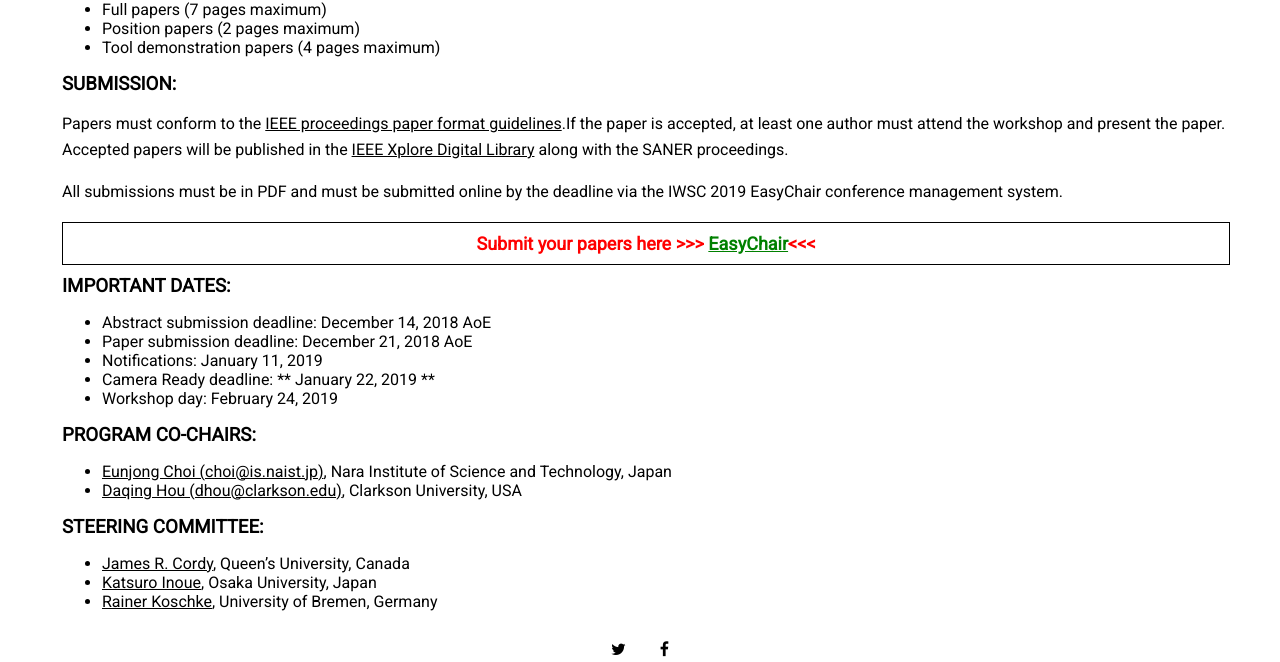
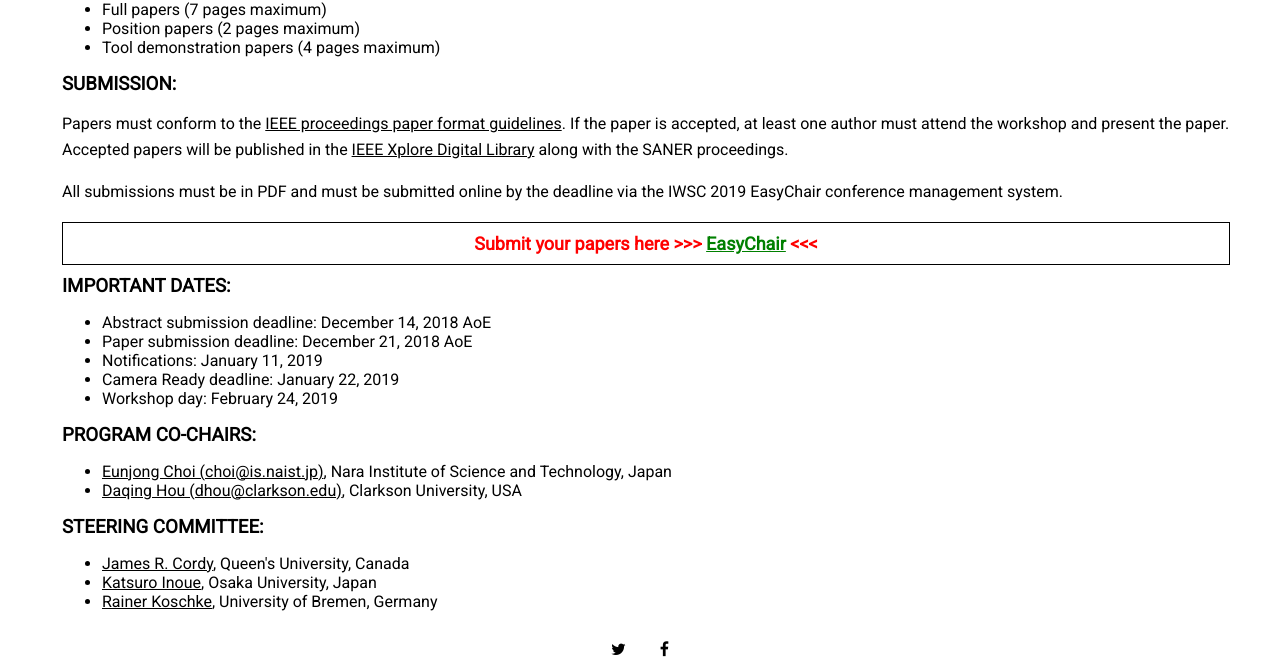
Before and after one commit to iwsc2019/iwsc2019.github.io, a Jekyll site: the page built from pages/call_for_papers.html, in a window 1280 px wide and 900 px high, scrolled down 834 px. Shown: the part 167-829 px from the top of the window. Built offline with Jekyll 4.4.1, drawn with Linux system fonts in a browser that asks for light colours; nearby versions of some CDN libraries; some of the changed lines change nothing that is shown.

Commit message:
Update call_for_papers.html

```diff
--- a/pages/call_for_papers.html
+++ b/pages/call_for_papers.html
@@ -62,8 +62,8 @@
 </ul>
 
 <h3>SUBMISSION:</h3>
-<p>Papers must conform to the <a href="https://www.ieee.org/conferences_events/conferences/publishing/templates.html" target="_blank">
-  IEEE proceedings paper format guidelines</a>.If the paper is accepted,
+<p>Papers must conform to the <a href="https://www.ieee.org/conferences/publishing/templates.html" target="_blank">
+  IEEE proceedings paper format guidelines</a>. If the paper is accepted,
   at least one author must attend the workshop and present the paper. Accepted papers will be
   published in the <a href="http://ieeexplore.ieee.org/Xplore/home.jsp" target="_blank">IEEE Xplore Digital Library</a>
   along with the SANER proceedings.</p>
@@ -71,33 +71,26 @@
 <p>All submissions must be in PDF and must be submitted online by the deadline via the
 IWSC 2019 EasyChair conference management system.</p>
 
-<div class="emphasized_box"><b>Submit your papers here&nbsp;>>>&nbsp;<a href="https://easychair.org/conferences/?conf=iwsc2019">EasyChair</a><<<</b></div>
+<div class="emphasized_box"><b>Submit your papers here&nbsp;>>>&nbsp;<a href="https://easychair.org/conferences/?conf=iwsc2019">EasyChair</a>&nbsp;<<<</b></div>
 
 <h3>IMPORTANT DATES:</h3>
 <ul>
   <li>Abstract submission deadline: December 14, 2018 AoE</li>
   <li>Paper submission deadline: December 21, 2018 AoE</li>
   <li>Notifications: January 11, 2019</li>
-  <li>Camera Ready deadline: ** January 22, 2019 **</li>
-  <li>Workshop day:   February 24, 2019</li>
+  <li>Camera Ready deadline: January 22, 2019</li>
+  <li>Workshop day: February 24, 2019</li>
 </ul>
-
-<!--
-<h3>GENERAL CHAIR:</h3>
-<ul>
-<a href="http://sel.ist.osaka-u.ac.jp/people/inoue/" target="_blank">Katsuro Inoue</a>, Osaka University, Japan
-</ul>
--->
 
 <h3>PROGRAM CO-CHAIRS:</h3>
 <ul>
   <li><a href="https://sites.google.com/site/ejchoi710/" target="_blank">Eunjong Choi (choi@is.naist.jp)</a>, Nara Institute of Science and Technology, Japan</li>
-  <li><a href="https://www.clarkson.edu/people/daqing-hou" target="_blank">Daqing Hou (dhou@clarkson.edu)</a>,  Clarkson University, USA</li>
+  <li><a href="https://www.clarkson.edu/people/daqing-hou" target="_blank">Daqing Hou (dhou@clarkson.edu)</a>, Clarkson University, USA</li>
 </ul>
 
 <h3>STEERING COMMITTEE:</h3>
 <ul>
-  <li><a href="http://research.cs.queensu.ca/home/cordy/" target="_blank">James R. Cordy</a>, Queen’s University, Canada</li>
+  <li><a href="http://research.cs.queensu.ca/home/cordy/" target="_blank">James R. Cordy</a>, Queen's University, Canada</li>
   <li><a href="http://sel.ist.osaka-u.ac.jp/people/inoue/" target="_blank">Katsuro Inoue</a>, Osaka University, Japan</li>
   <li><a href="http://www.informatik.uni-bremen.de/~koschke/" target="_blank">Rainer Koschke</a>, University of Bremen, Germany</li>
 </ul>
```
